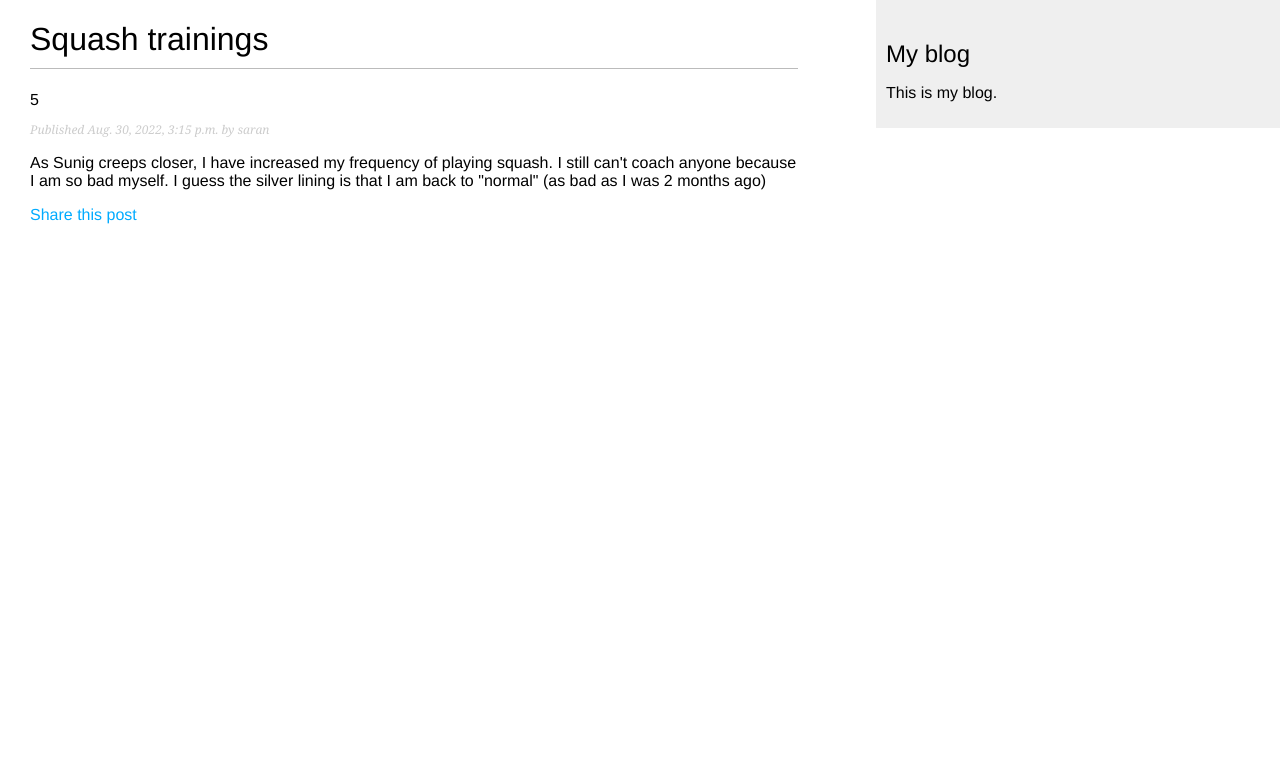
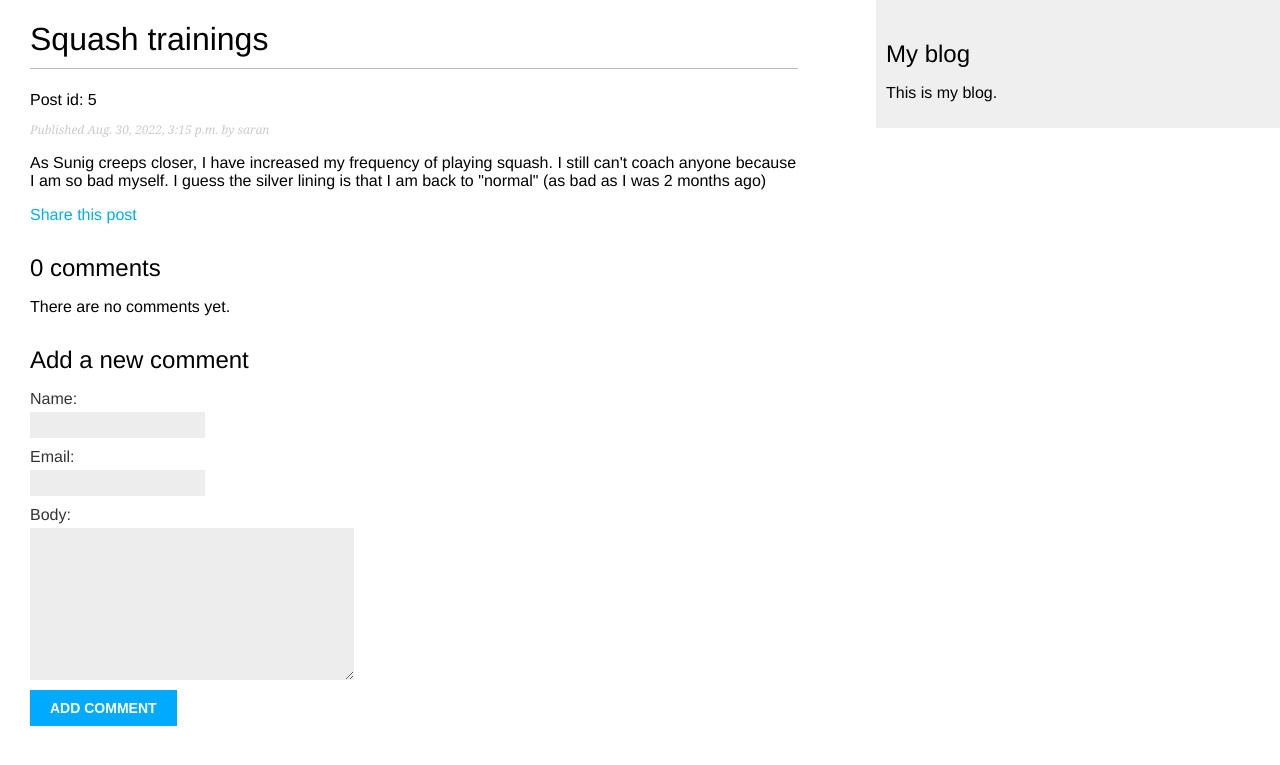
Before and after one commit to sarang2551/Django_blog_project, a Django app: a page that uses mysite/blog/templates/blog/post/detail.html in a window 1280 px wide. Shown: the top 765 px of the page. Run offline with Django 3.2, Linux system fonts and the light colour scheme; data comes from the database, SQL or seed files in the repository; both versions use the stored data as it was after the commit.

Commit message:
Added the commenting feature

```diff
--- a/mysite/blog/forms.py
+++ b/mysite/blog/forms.py
@@ -1,4 +1,5 @@
 import email
+from .models import Comment
 from django import forms
 
 class EmailPostForm(forms.Form):
@@ -7,3 +8,9 @@ class EmailPostForm(forms.Form):
     email = forms.EmailField()
     to = forms.EmailField()
     comments = forms.CharField(required=False,widget=forms.Textarea)
+
+class CommentForm(forms.ModelForm):
+    # Django introscepts the model and builds the form dynamically (just add this stuff in the Meta class)
+    class Meta:
+        model = Comment
+        fields = ('name','email','body')
--- a/mysite/blog/models.py
+++ b/mysite/blog/models.py
@@ -1,3 +1,4 @@
+
 from django.db import models
 from django.utils import timezone
 from django.contrib.auth.models import User
@@ -57,3 +58,21 @@ class Post(models.Model):
                            self.publish.day,
                            self.slug
                        ])
+
+class Comment(models.Model):
+    # Post is a database object with a one to many relationship with comments
+    # One Post can have many comments
+    # Comments on a post can be accessed by Post.comments.all() because of the 'comments' related_name
+    post = models.ForeignKey(Post, on_delete=models.CASCADE,related_name='comments')
+    name = models.CharField(max_length=80)
+    email = models.EmailField()
+    body = models.TextField()
+    created = models.DateTimeField(auto_now_add=True)
+    updated = models.DateTimeField(auto_now=True)
+    # for disabling inappropriate comments
+    active = models.BooleanField(default=True)
+
+    class Meta:
+        ordering = ('created',)
+    def __str__(self) -> str:
+        return f'Comment by {self.name} on {self.post}'
--- a/mysite/blog/templates/blog/post/detail.html
+++ b/mysite/blog/templates/blog/post/detail.html
@@ -1,12 +1,45 @@
 {% extends "blog/base.html" %}
 {% block title %}{{post.title}}{% endblock %}
 {% block content %}
-<h1>{{post.title}}</h1><span>{{post.id}}</span>
+<h1>{{post.title}}</h1><span>Post id: {{post.id}}</span>
 <p class="date">Published {{post.publish}} by {{post.author}}</p>
 {{post.body|linebreaks}}
 <p>
+    <!-- Building the URL using inbuilt Django url, namespace: blog, name of url:post_share passing the post.id as an arguement-->
     <a href="{% url "blog:post_share" post.id %}">
         Share this post
     </a>
 </p>
+<!-- Basically rename comment.count as total_comments -->
+{% with comments.count as total_comments %}
+<h2>
+    <!-- pluralize automatically changes 'comment' to 'comments' depending on the number of comments -->
+    {{ total_comments }} comment{{ total_comments|pluralize }}
+</h2>
+{% endwith %}
+{% for comment in comments %}
+<div class="comment">
+    <p class="info">
+        Comment {{ forloop.counter }} by {{ comment.name }}
+        {{ comment.created }}
+    </p>
+    {{ comment.body|linebreaks }}
+</div>
+{% empty %}
+<p>There are no comments yet.</p>
+{% endfor %}
+{%if new_comment %}
+<h2>
+    Your comment has been added.
+</h2>
+{% else %}
+<h2>
+    Add a new comment
+</h2>
+<form method="post">
+    {{ comment_form.as_p }}
+    {% csrf_token %}
+    <p><input type="submit" value="Add comment"></p>
+</form>
+{% endif %}
 {% endblock %}
--- a/mysite/blog/templates/blog/post/share.html
+++ b/mysite/blog/templates/blog/post/share.html
@@ -4,11 +4,11 @@
 {% if sent %}
 <h1>E-mail successfully sent</h1>
 <p>
-    {{post.title}} was successfully sent to {{form.cleaned_data.to}}.
+    "{{post.title}}" was successfully sent to {{form.cleaned_data.to}}.
 </p>
 {% else %}
 <h1>
-    Share {{post.title}} by e-mail
+    Share "{{post.title}}"" by e-mail
 </h1>
 <!-- display the empty form with all the python programmed components -->
 <form method="post">
--- a/mysite/blog/templates/pagination.html
+++ b/mysite/blog/templates/pagination.html
@@ -1,7 +1,7 @@
 <div class="pagination">
 <span class="step-link">
     {% if page.has_previous %}
-    <a href="?page={{ page.previous_pagep_number }}">Previous</a>
+    <a href="?page={{ page.previous_page_number }}">Previous</a>
     {% endif %}
     <span class="current">
         Page {{page.number}} of {{page.paginator.num_pages}}.
--- a/mysite/blog/views.py
+++ b/mysite/blog/views.py
@@ -1,9 +1,9 @@
 from typing import List
 from django.shortcuts import render, get_object_or_404
-from .models import Post
+from .models import Post, Comment
 from django.core.paginator import Paginator, EmptyPage, PageNotAnInteger
 from django.views.generic import ListView
-from .forms import EmailPostForm
+from .forms import EmailPostForm, CommentForm
 from django.core.mail import send_mail
 
 # django workflow
@@ -59,4 +59,18 @@ def post_detail(request, year, month, day, post):
                              publish__month=month,
                              publish__day=day
                              )
-    return render(request, 'blog/post/detail.html', {'post': post})
+    # retrive all comments associated to the post, filtering them to only get active comments
+    comments = post.comments.filter(active=True)
+    new_comment = None
+    if request.method == "POST":
+        # Post request for a comment
+        comment_form = CommentForm(data=request.POST)
+        if comment_form.is_valid():
+            # Create a comment object, a Comment object is automatically formed from the save method as a Model is linked to the CommentForm class
+            new_comment = comment_form.save(commit=False)
+            new_comment.post = post
+            new_comment.save()
+    else:
+        # if the request is GET then display an empty form
+        comment_form = CommentForm()
+    return render(request, 'blog/post/detail.html', {'post': post,'comments':comments,'new_comment':new_comment,'comment_form':comment_form})
```
Also changed, not shown: mysite/blog/admin.py (+8 -1 lines), mysite/blog/migrations/0002_comment.py (added), mysite/db.sqlite3.
